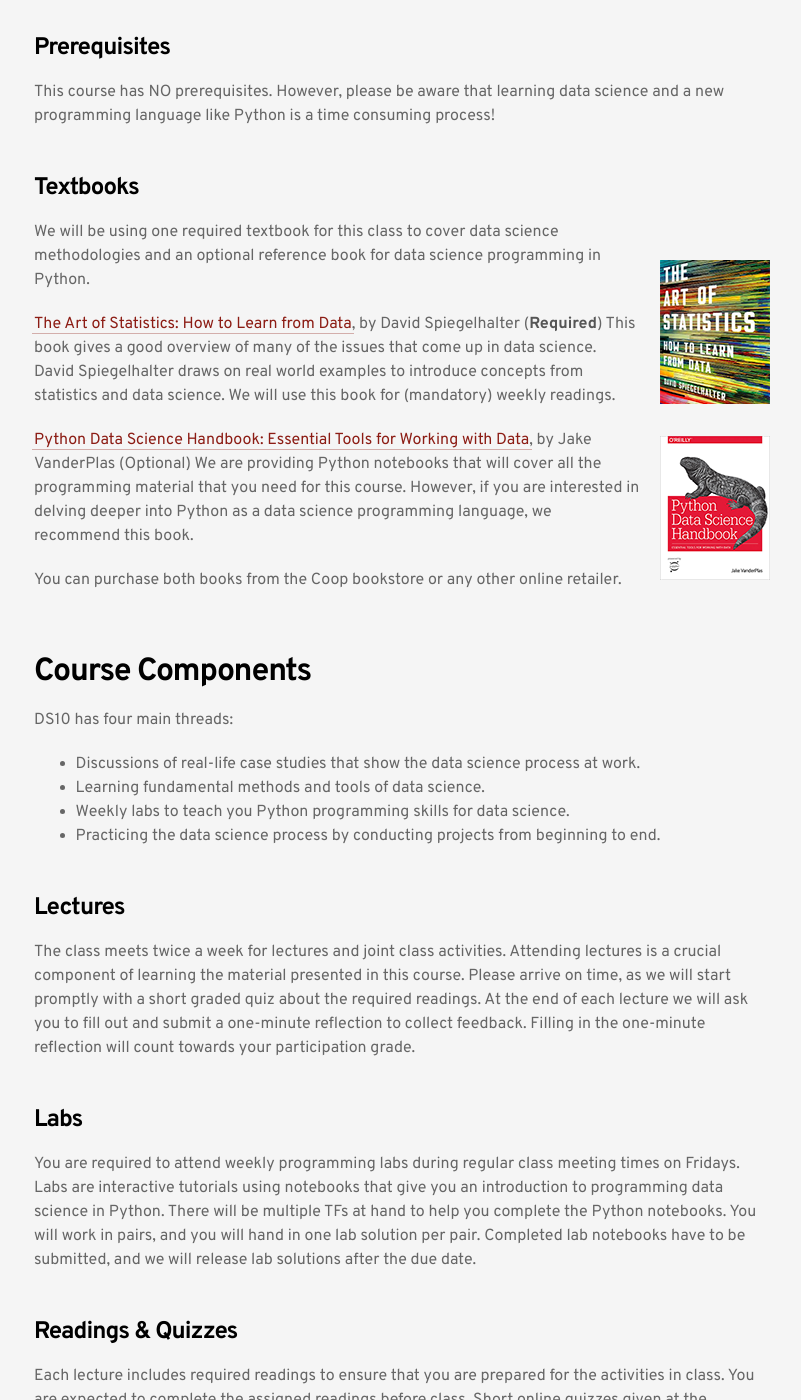
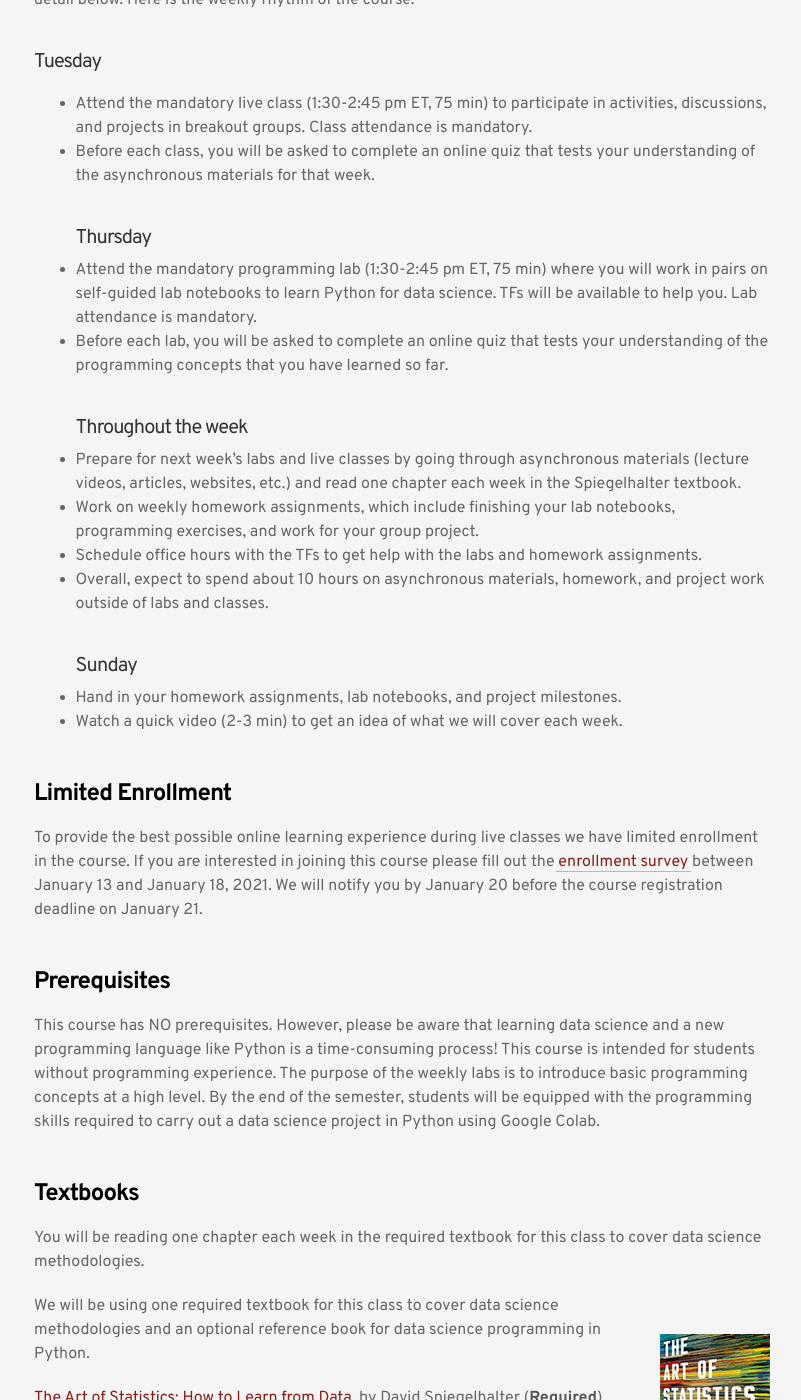
Before and after one commit to stat10/website, a Jekyll site: the page built from 2021/syllabus.md, in a window 1280 px wide and 1400 px high, scrolled down 1640 px. Shown: the whole window, without its empty margins (238-1039 px from the left). Built offline with Jekyll 4.4.1, drawn with Linux system fonts in a browser that asks for light colours; some of the changed text lies outside the part shown.

Commit message:
Update syllabus.md

```diff
--- a/2021/syllabus.md
+++ b/2021/syllabus.md
@@ -42,28 +42,48 @@ After completion of this course you will be able to:
 - Judge and incorporate ethical considerations in the data science process
 - Work constructively as a member of a team to carry out a complex project
 
+### Course Format
+DS10 2021 will be all online with live Zoom classes, self-guided labs, and group projects. All materials and assignments will be available on Canvas. Each of the course components is discussed in more detail below. Here is the weekly rhythm of the course:
+
+#### Tuesday
+- Attend the mandatory live class (1:30-2:45 pm ET, 75 min) to participate in activities, discussions, and projects in breakout groups. Class attendance is mandatory.
+- Before each class, you will be asked to complete an online quiz that tests your understanding of the asynchronous materials for that week.
+#### Thursday
+- Attend the mandatory programming lab (1:30-2:45 pm ET, 75 min) where you will work in pairs on self-guided lab notebooks to learn Python for data science. TFs will be available to help you. Lab attendance is mandatory.
+- Before each lab, you will be asked to complete an online quiz that tests your understanding of the programming concepts that you have learned so far.
+#### Throughout the week
+- Prepare for next week’s labs and live classes by going through asynchronous materials (lecture videos, articles, websites, etc.) and read one chapter each week in the Spiegelhalter textbook.
+- Work on weekly homework assignments, which include finishing your lab notebooks, programming exercises, and work for your group project.
+- Schedule office hours with the TFs to get help with the labs and homework assignments.
+- Overall, expect to spend about 10 hours on asynchronous materials, homework, and project work outside of labs and classes.
+#### Sunday
+- Hand in your homework assignments, lab notebooks, and project milestones.
+- Watch a quick video (2-3 min) to get an idea of what we will cover each week.
+
+
 
 ### Limited Enrollment
+To provide the best possible online learning experience during live classes we have limited enrollment in the course. If you are interested in joining this course please fill out the [enrollment survey](https://forms.gle/3pVCgxxShoxm3DxE7)  between January 13 and January 18, 2021. We will notify you by January 20 before the course registration deadline on January 21.
 
-Because this is the first year we are teaching DS10, and to provide the best possible learning experience, the course is limited to 100 students. If you are interested in joining this course please fill out [this survey](https://forms.gle/CWG6j4qsiFb6gDRt5) by **Wednesday, January 29, 11:59 pm EST**. We will notify you on Friday, January 31. Because of the transdisciplinary nature of data science, we will use this survey to assemble a diverse class.
 
 ### Prerequisites
 
-This course has NO prerequisites. However, please be aware that learning data science and a new programming language like Python is a time consuming process!
+This course has NO prerequisites. However, please be aware that learning data science and a new programming language like Python is a time-consuming process! This course is intended for students without programming experience. The purpose of the weekly labs is to introduce basic programming concepts at a high level. By the end of the semester, students will be equipped with the programming skills required to carry out a data science project in Python using Google Colab.
+
 
 ### Textbooks
+You will be reading one chapter each week in the required textbook for this class to cover data science methodologies.
 
 ![]({{site.baseurl}}/assets/images/books.png)
 
 We will be using one required textbook for this class to cover data science methodologies and an optional reference book for data science programming in Python.
 
 [The Art of Statistics: How to Learn from Data](https://www.amazon.com/Art-Statistics-How-Learn-Data/dp/1541618513/ref=tmm_hrd_swatch_0?_encoding=UTF8&qid=&sr=), by David Spiegelhalter (**Required**)
-This book gives a good overview of many of the issues that come up in data science. David Spiegelhalter draws on real world examples to introduce concepts from statistics and data science. We will use this book for (mandatory) weekly readings.
+David Spiegelhalter draws on real-world examples to introduce concepts from statistics and data science. The book also gives a good overview of many of the ethical issues that come up in data science. You can purchase the book from the Coop bookstore or any other online retailer.
 
-[Python Data Science Handbook: Essential Tools for Working with Data](https://www.amazon.com/Python-Data-Science-Handbook-Essential/dp/1491912057/ref=sr_1_4?keywords=data+science+python&qid=1579027726&s=books&sr=1-4), by Jake VanderPlas (Optional)
-We are providing Python notebooks that will cover all the programming material that you need for this course. However, if you are interested in delving deeper into Python as a data science programming language, we recommend this book.
+An optional reference book for data science programming in Python:
+[Python Data Science Handbook: Essential Tools for Working with Data](https://www.amazon.com/Python-Data-Science-Handbook-Essential/dp/1491912057/ref=sr_1_4?keywords=data+science+python&qid=1579027726&s=books&sr=1-4), by Jake VanderPlas (Optional). We are providing Python notebooks that will cover all the programming material that you need for this course. However, if you are interested in delving deeper into Python as a data science programming language, we recommend this book.
 
-You can purchase both books from the Coop bookstore or any other online retailer.
 
 ## Course Components
 
@@ -73,13 +93,54 @@ DS10 has four main threads:
 - Weekly labs to teach you Python programming skills for data science.
 - Practicing the data science process by conducting projects from beginning to end.
 
-### Lectures
 
-The class meets twice a week for lectures and joint class activities. Attending lectures is a crucial component of learning the material presented in this course. Please arrive on time, as we will start promptly with a short graded quiz about the required readings. At the end of each lecture we will ask you to fill out and submit a one-minute reflection to collect feedback. Filling in the one-minute reflection will count towards your participation grade.
+### Live Classes
 
-### Labs
+The class meets every Tuesday during a live Zoom call for joint class activities. Attending these live sessions is mandatory and a crucial component of learning the material in this course. Please arrive on time, as we will start promptly. Before each class, you will be asked to complete an online quiz that tests your understanding of the asynchronous materials for that week. At the end of each class, we will ask you to fill out and submit a one-minute reflection to collect feedback.
 
-You are required to attend weekly programming labs during regular class meeting times on Fridays. Labs are interactive tutorials using notebooks that give you an introduction to programming data science in Python. There will be multiple TFs at hand to help you complete the Python notebooks. You will work in pairs, and you will hand in one lab solution per pair. Completed lab notebooks have to be submitted, and we will release lab solutions after the due date.
+
+### Programming Labs
+
+You will attend mandatory online programming labs on Thursdays. Labs are interactive tutorials using notebooks that give you an introduction to programming data science in Python. You are allowed to work in pairs, and TFs will be available to help you. Completed lab notebooks need to be handed in with the homework each week. Solutions to labs will be made public the week after the lab has been published. Before each lab, you will be asked to complete a quiz that tests your understanding of the programming concepts you learned so far. At the end of each lab, we will ask you to fill out and submit a one-minute reflection to collect feedback.
+
+### Asynchronous Materials
+In preparation for class each week, you will work on your own through asynchronous materials (lecture videos, websites, articles, book chapters, etc.) to ensure that you are prepared for the activities in class and the programming labs. You are expected to read and watch these materials posted on Canvas each week.
+
+
+### Homework
+Weekly homework assignments are going to provide an opportunity to improve your data science and programming skills. Homework is due every Sunday. See the homework as an opportunity to learn, and not to “earn points”. Each student needs to hand in their own homework solution and adhere to our collaboration policy (see below). You can discuss solutions to homework assignments with your TFs during office hours, they will not be posted publicly.
+
+
+### Group Projects
+A big part of the course will be group projects. You will work in teams of 2-3 students to conduct two data science projects with a series of graded milestones over the course of several weeks (see course schedule). First, you will work on a guided project in random teams assigned by us. The guided project will familiarize you with the data science process. After the guided project, you will work on a final project for which you can choose your own team. You can either choose to continue to work on your guided project, or you can propose a new data science project of your choice. A small number of projects will win a Best Project prize (Swiss chocolate) at the end of the semester.
+
+### Peer Assessments
+Assessment of your participation in the projects is challenging. We will use peer evaluation to allow you to assess the members of your project teams as well as yourself. Peer assessments will count towards your project grades.
+
+### Office Hours & Piazza
+The teaching fellows will provide online office hours at several different times each week for questions you may have. We will use Piazza as our discussion forum and for all announcements, so it is important that you are signed up as soon as possible. Piazza should always be your first resource for seeking answers to your questions. You can also post privately so that only the course staff sees your message.
+
+
+### Grading
+This course can be taken for a letter grade only, there is no pass/fail option. The course grade comprises:
+
+Participation (20%)
+Quizzes (10%)
+Homework Assignments (20%)
+Guided Project (25%)
+Final Project (25%)
+
+Group projects receive team grades. In general, we do not anticipate that the grades for each team member will be different. However, we reserve the right to assign different grades to each team member based on peer assessments (see above).
+
+Your participation grade includes watching lecture videos, participation in live classes, submitting one-minute reflections, and being helpful to other students on Piazza and during labs. We will drop your lowest quiz score. Any concerns about grading errors must be clearly articulated in writing and sent to sabdelmagid@g.harvard.edu <staff@ds10.org> within one week of receiving the grade.
+
+
+
+
+
+
+
+
 
 ### Readings & Quizzes
 
```
Also changed, not shown: other parts of 2021/syllabus.md (+6 -6 lines).
